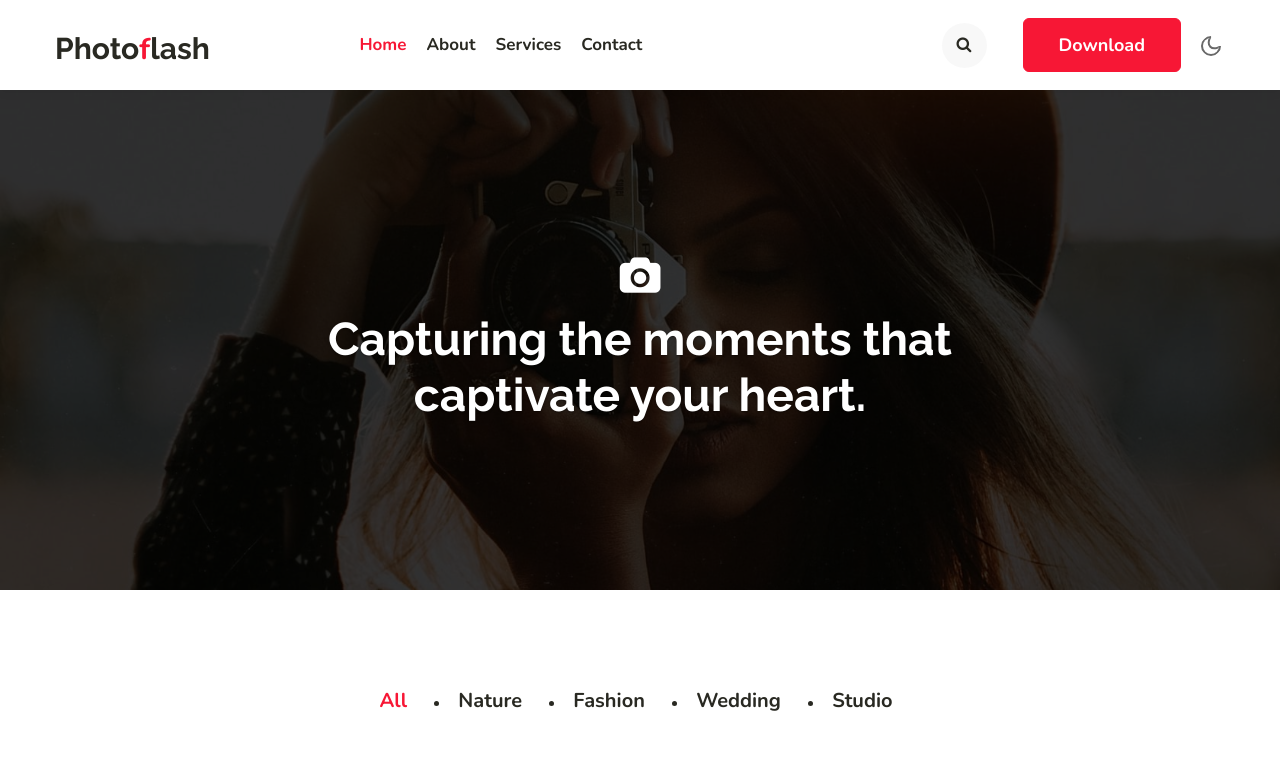
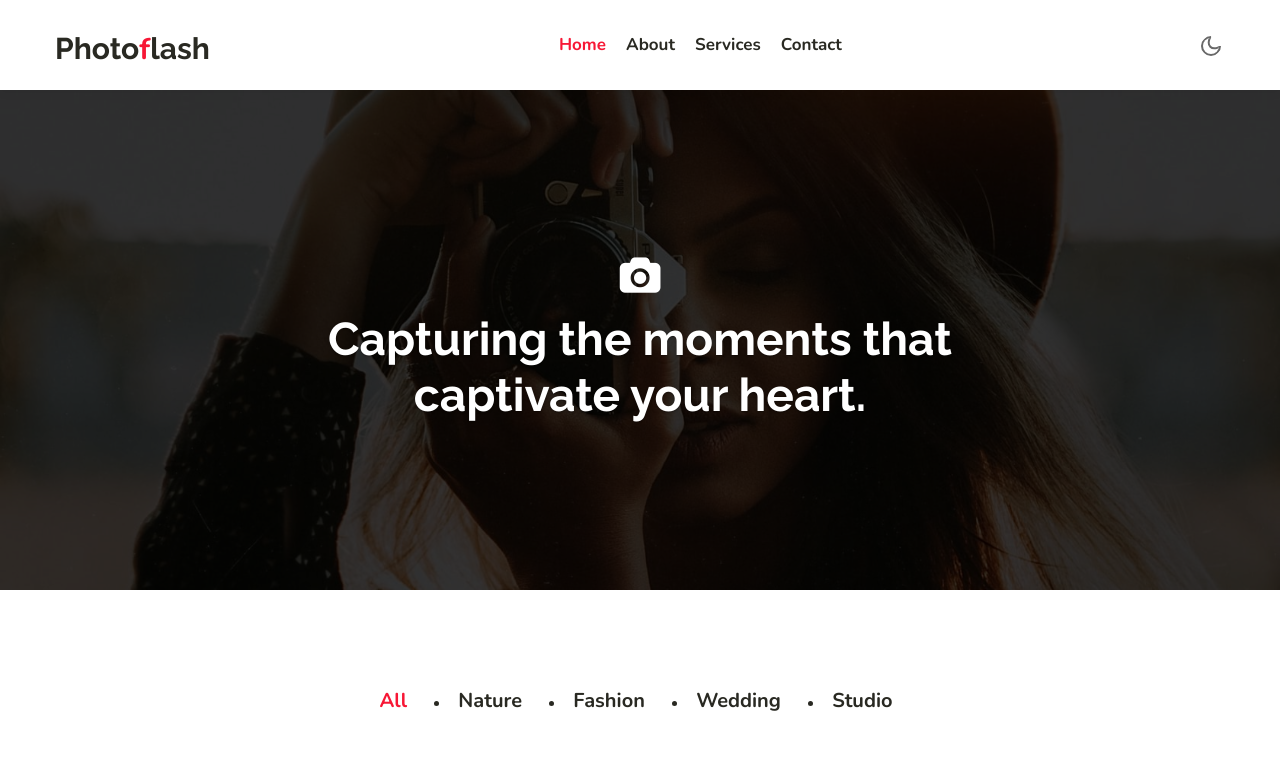
Before and after one commit to AslamThenery/Photo, a plain HTML site: page index.html in a window 1280 px wide. Shown: the top 777 px of the page. Drawn offline with nearby package versions, Linux system fonts and the light colour scheme.

Commit message:
download removed

```diff
--- a/index.html
+++ b/index.html
@@ -54,13 +54,13 @@ Author URL: http://w3layouts.com
                             <a class="nav-link" href="contact.html">Contact</a>
                         </li>
                     </ul>
-                    <ul class="navbar-nav search-right mt-lg-0 mt-2">
+                    <!-- <ul class="navbar-nav search-right mt-lg-0 mt-2">
                         <li class="nav-item mr-3" title="Search"><a href="#search" class="btn search-search">
                                 <span class="fa fa-search" aria-hidden="true"></span></a></li>
                         <li class="nav-item"><a href="#download"
                                 class="btn btn-primary d-none d-lg-block btn-style">Download</a>
                         </li>
-                    </ul>
+                    </ul> -->
 
                     <!-- //toggle switch for light and dark theme -->
                     <!-- search popup -->
```
